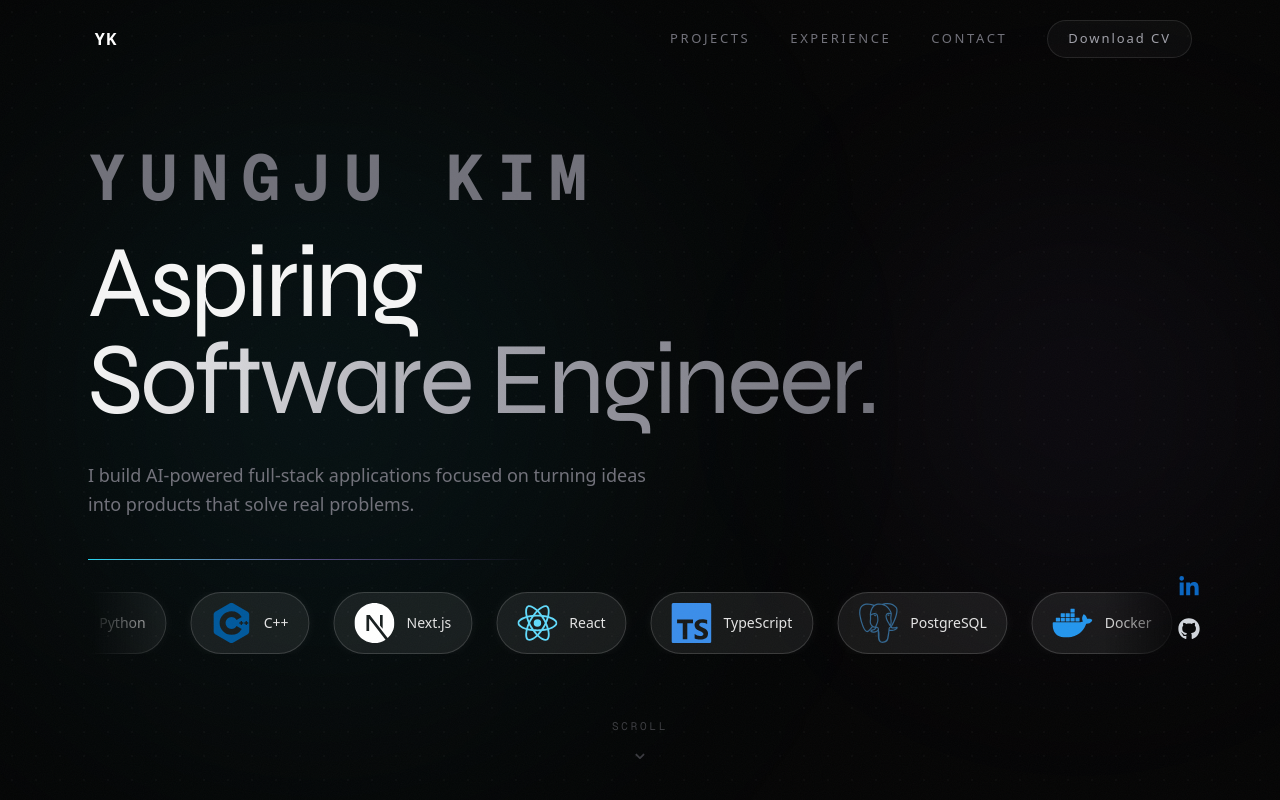
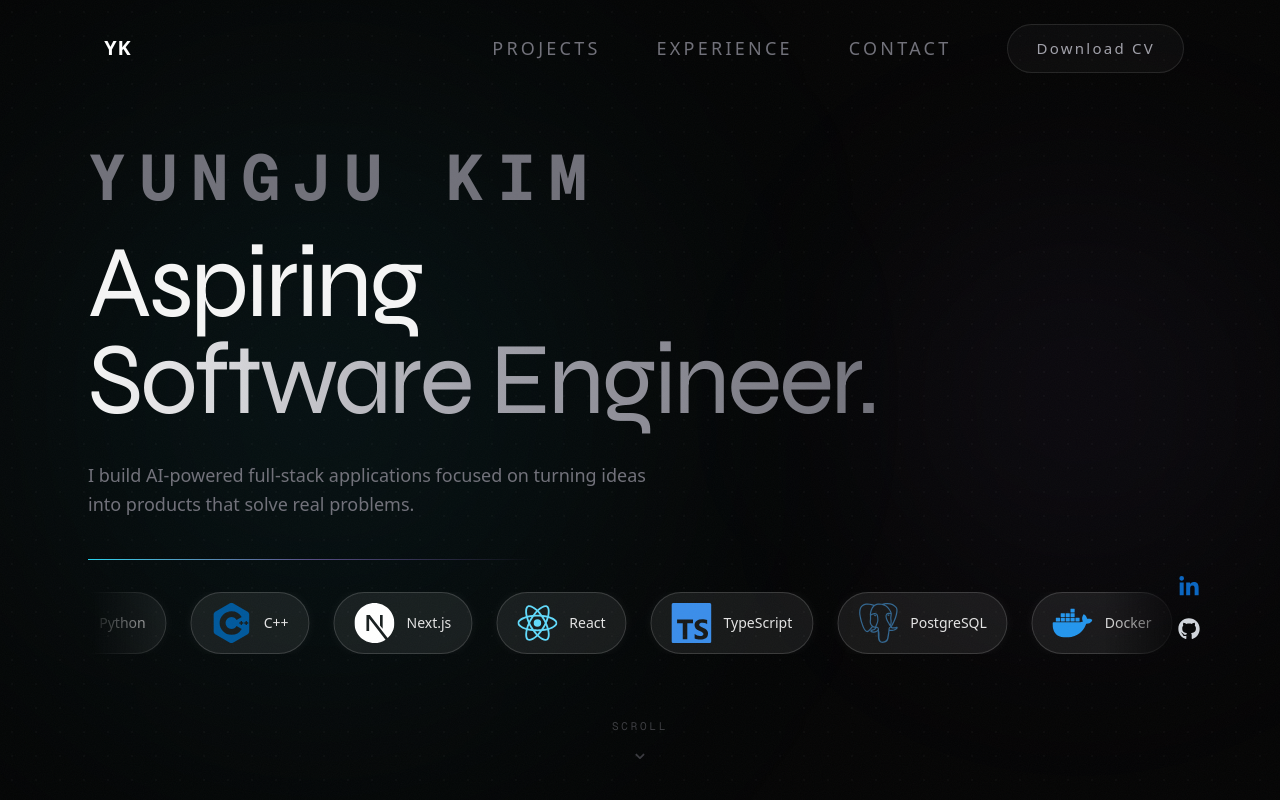
Before and after one commit to kimyungju/portfolio, a Next.js app: page / in a window 1280 px wide. Shown: the top 800 px of the page. Built offline with nearby package versions, Linux system fonts and the light colour scheme.

Commit message:
feat: scale up navbar links, logo, button, and spacing
Increase nav link font from 13px to 18px, widen gap between tabs,
enlarge logo from 36px to 44px, scale up Download CV button padding,
and increase mobile hamburger touch target.

```diff
--- a/src/components/Navbar.tsx
+++ b/src/components/Navbar.tsx
@@ -39,18 +39,18 @@ export default function Navbar() {
             : "bg-transparent"
         }`}
       >
-        <div className="mx-auto flex max-w-6xl items-center justify-between px-6 py-5">
+        <div className="mx-auto flex max-w-6xl items-center justify-between px-8 py-6">
           <a href="/" className="group relative">
-            <Image src="/logo.svg" alt="YK" width={36} height={36} />
+            <Image src="/logo.svg" alt="YK" width={44} height={44} />
           </a>
 
           {/* Desktop */}
-          <div className="hidden items-center gap-10 md:flex">
+          <div className="hidden items-center gap-14 md:flex">
             {NAV_LINKS.map((link) => (
               <a
                 key={link.href}
                 href={link.href}
-                className="relative text-[13px] font-medium tracking-[0.2em] text-text-muted transition-colors duration-300 hover:text-primary after:absolute after:bottom-[-4px] after:left-0 after:h-px after:w-0 after:bg-accent after:transition-all after:duration-300 hover:after:w-full"
+                className="relative text-lg font-medium tracking-[0.18em] text-text-muted transition-colors duration-300 hover:text-primary after:absolute after:bottom-[-4px] after:left-0 after:h-px after:w-0 after:bg-accent after:transition-all after:duration-300 hover:after:w-full"
               >
                 {link.label}
               </a>
@@ -58,7 +58,7 @@ export default function Navbar() {
             <a
               href="/resume.pdf"
               download
-              className="rounded-full border border-white/10 bg-white/[0.03] px-5 py-2 text-[13px] font-medium tracking-[0.15em] text-text-secondary transition-all duration-300 hover:border-white/20 hover:bg-white/[0.06] hover:text-primary"
+              className="rounded-full border border-white/10 bg-white/[0.03] px-7 py-3 text-[15px] font-medium tracking-[0.15em] text-text-secondary transition-all duration-300 hover:border-white/20 hover:bg-white/[0.06] hover:text-primary"
             >
               Download CV
             </a>
@@ -66,17 +66,17 @@ export default function Navbar() {
 
           {/* Mobile hamburger */}
           <button
-            className="relative z-50 flex h-8 w-8 flex-col items-center justify-center gap-[5px] md:hidden"
+            className="relative z-50 flex h-10 w-10 flex-col items-center justify-center gap-[6px] md:hidden"
             onClick={() => setMenuOpen(!menuOpen)}
             aria-label="Toggle menu"
           >
             <span
-              className={`h-px w-5 bg-text-secondary transition-all duration-300 ${
+              className={`h-px w-6 bg-text-secondary transition-all duration-300 ${
                 menuOpen ? "translate-y-[3px] rotate-45" : ""
               }`}
             />
             <span
-              className={`h-px w-5 bg-text-secondary transition-all duration-300 ${
+              className={`h-px w-6 bg-text-secondary transition-all duration-300 ${
                 menuOpen ? "-translate-y-[3px] -rotate-45" : ""
               }`}
             />
```
